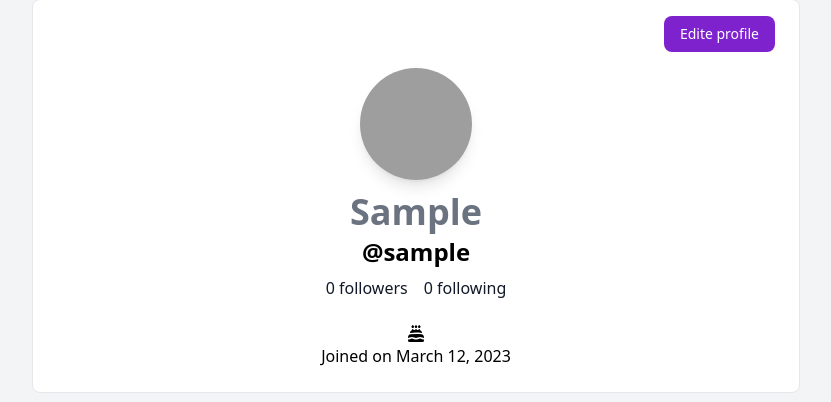
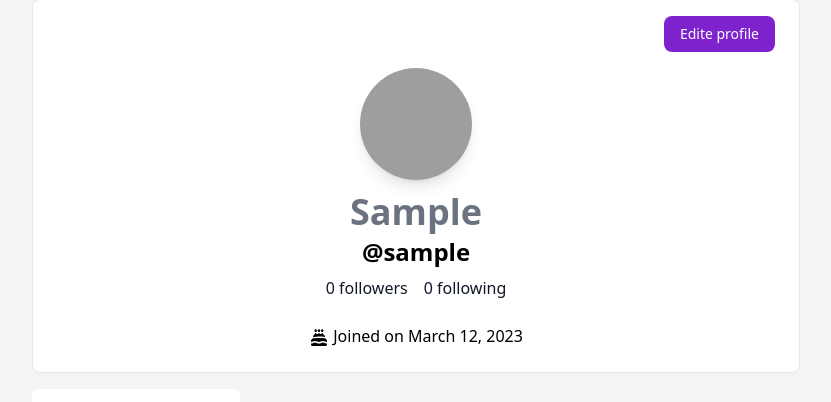
Before and after one commit to AbdulbositGo/DevClone, a Django app: template users/templates/profile.html in a window 1280 px wide. Shown: the part 57-459 px from the top of the page, without its empty margins (224-1055 px from the left). Run offline with Django 4.2, Linux system fonts and the light colour scheme; the template is opened without the code that fills it: values that come from a table or form of the project are taken from there, others are empty; the visitor is signed in with stand-in values (Sample User, id 1); data comes from the database, SQL or seed files in the repository; some libraries are stand-ins or nearby versions; grey boxes are pictures that could not be loaded.

```diff
--- a/users/templates/profile.html
+++ b/users/templates/profile.html
@@ -58,7 +58,7 @@
                     {% if profile.basic.location %}
                         <div class="w-fill px-4">
                             <p class="font-medium dark:text-zinc-400">
-                                <svg xmlns="http://www.w3.org/2000/svg" viewBox="0 0 20 20" fill="currentColor" class="w-5 m-auto h-5">
+                                <svg xmlns="http://www.w3.org/2000/svg" viewBox="0 0 20 20" fill="currentColor" class="w-5 m-auto inline h-5">
                                     <path fill-rule="evenodd" d="M9.69 18.933l.003.001C9.89 19.02 10 19 10 19s.11.02.308-.066l.002-.001.006-.003.018-.008a5.741 5.741 0 00.281-.14c.186-.096.446-.24.757-.433.62-.384 1.445-.966 2.274-1.765C15.302 14.988 17 12.493 17 9A7 7 0 103 9c0 3.492 1.698 5.988 3.355 7.584a13.731 13.731 0 002.273 1.765 11.842 11.842 0 00.976.544l.062.029.018.008.006.003zM10 11.25a2.25 2.25 0 100-4.5 2.25 2.25 0 000 4.5z" clip-rule="evenodd"></path>
                                 </svg>
                                 {{ profile.basic.location }}
@@ -68,7 +68,7 @@
                     {% if profile.display_email %}
                         <div class="w-fill px-4">
                             <p class="font-medium dark:text-zinc-400">
-                                <svg xmlns="http://www.w3.org/2000/svg" viewBox="0 0 20 20" fill="currentColor" class="w-5 m-auto h-5">
+                                <svg xmlns="http://www.w3.org/2000/svg" viewBox="0 0 20 20" fill="currentColor" class="w-5 m-auto h-5 inline">
                                     <path fill-rule="evenodd" d="M5.404 14.596A6.5 6.5 0 1116.5 10a1.25 1.25 0 01-2.5 0 4 4 0 10-.571 2.06A2.75 2.75 0 0018 10a8 8 0 10-2.343 5.657.75.75 0 00-1.06-1.06 6.5 6.5 0 01-9.193 0zM10 7.5a2.5 2.5 0 100 5 2.5 2.5 0 000-5z" clip-rule="evenodd"></path>
                                 </svg>
                                 {{ profile.email }}
@@ -78,7 +78,7 @@
                     {% if profile.basic.site %}
                         <div class="w-fill px-4">
                             <p class="font-medium dark:text-zinc-400">
-                                <svg xmlns="http://www.w3.org/2000/svg" viewBox="0 0 20 20" fill="currentColor" class="w-5 m-auto h-5">
+                                <svg xmlns="http://www.w3.org/2000/svg" viewBox="0 0 20 20" fill="currentColor" class="w-5 m-auto h-5 inline">
                                     <path d="M16.555 5.412a8.028 8.028 0 00-3.503-2.81 14.899 14.899 0 011.663 4.472 8.547 8.547 0 001.84-1.662zM13.326 7.825a13.43 13.43 0 00-2.413-5.773 8.087 8.087 0 00-1.826 0 13.43 13.43 0 00-2.413 5.773A8.473 8.473 0 0010 8.5c1.18 0 2.304-.24 3.326-.675zM6.514 9.376A9.98 9.98 0 0010 10c1.226 0 2.4-.22 3.486-.624a13.54 13.54 0 01-.351 3.759A13.54 13.54 0 0110 13.5c-1.079 0-2.128-.127-3.134-.366a13.538 13.538 0 01-.352-3.758zM5.285 7.074a14.9 14.9 0 011.663-4.471 8.028 8.028 0 00-3.503 2.81c.529.638 1.149 1.199 1.84 1.66zM17.334 6.798a7.973 7.973 0 01.614 4.115 13.47 13.47 0 01-3.178 1.72 15.093 15.093 0 00.174-3.939 10.043 10.043 0 002.39-1.896zM2.666 6.798a10.042 10.042 0 002.39 1.896 15.196 15.196 0 00.174 3.94 13.472 13.472 0 01-3.178-1.72 7.973 7.973 0 01.615-4.115zM10 15c.898 0 1.778-.079 2.633-.23a13.473 13.473 0 01-1.72 3.178 8.099 8.099 0 01-1.826 0 13.47 13.47 0 01-1.72-3.178c.855.151 1.735.23 2.633.23zM14.357 14.357a14.912 14.912 0 01-1.305 3.04 8.027 8.027 0 004.345-4.345c-.953.542-1.971.981-3.04 1.305zM6.948 17.397a8.027 8.027 0 01-4.345-4.345c.953.542 1.971.981 3.04 1.305a14.912 14.912 0 001.305 3.04z"></path>
                                 </svg>
                                 {{ profile.basic.site }}</p>
@@ -86,7 +86,7 @@
                     {% endif %}
                     <div class="w-fill px-4">
                         <p class="font-medium dark:text-zinc-400">
-                            <svg xmlns="http://www.w3.org/2000/svg" viewBox="0 0 20 20" fill="currentColor" class="w-5 m-auto h-5">
+                            <svg xmlns="http://www.w3.org/2000/svg" viewBox="0 0 20 20" fill="currentColor" class="w-5 m-auto h-5 inline">
                                 <path d="M6.75.98l-.884.883a1.25 1.25 0 101.768 0L6.75.98zM13.25.98l-.884.883a1.25 1.25 0 101.768 0L13.25.98zM10 .98l.884.883a1.25 1.25 0 11-1.768 0L10 .98zM7.5 5.75a.75.75 0 00-1.5 0v.464c-1.179.305-2 1.39-2 2.622v.094c.1-.02.202-.038.306-.051A42.869 42.869 0 0110 8.5c1.93 0 3.83.129 5.694.379.104.013.206.03.306.051v-.094c0-1.232-.821-2.317-2-2.622V5.75a.75.75 0 00-1.5 0v.318a45.645 45.645 0 00-1.75-.062V5.75a.75.75 0 00-1.5 0v.256c-.586.01-1.17.03-1.75.062V5.75zM4.505 10.365A41.377 41.377 0 0110 10c1.863 0 3.697.124 5.495.365C16.967 10.562 18 11.838 18 13.28v.693a3.72 3.72 0 01-1.665-.393 5.222 5.222 0 00-4.67 0 3.722 3.722 0 01-3.33 0 5.222 5.222 0 00-4.67 0A3.72 3.72 0 012 13.972v-.693c0-1.441 1.033-2.716 2.505-2.914zM15.665 14.921a5.22 5.22 0 002.335.551V16.5a1.5 1.5 0 01-1.5 1.5h-13A1.5 1.5 0 012 16.5v-1.028c.8 0 1.6-.183 2.335-.551a3.722 3.722 0 013.33 0c1.47.735 3.2.735 4.67 0a3.722 3.722 0 013.33 0z"></path>
                             </svg>
                             Joined on {{ profile.date_joined|date }}
```
